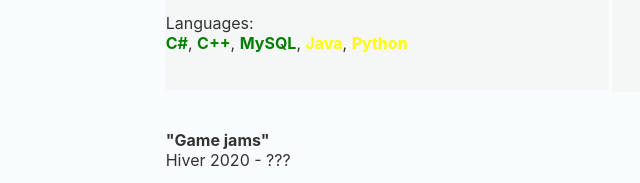
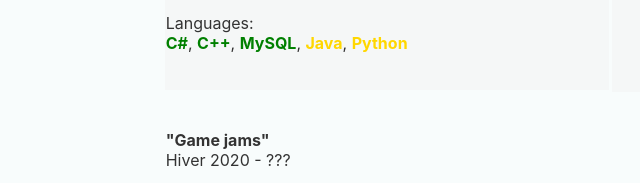
Before and after one commit to Jirushi-I/cv, a plain HTML site: page index.html in a window 1280 px wide. Shown: the part 612-795 px from the top of the page, 414-1054 px from the left. Drawn offline with Linux system fonts and the light colour scheme.

Commit message:
Update index.html

```diff
--- a/index.html
+++ b/index.html
@@ -63,7 +63,7 @@ table {
 <p><span style="color: #333333;"><strong>Game Maker/GM:Studio</strong> - 9 ans</span></p>
 <p><span style="color: #333333;"><strong>Suite Office/Google</strong></span></p>
 <p><span style="color: #333333;">Logiciels connexe:<strong><br>Photoshop</strong>, <strong>FMOD Studio</strong>, <strong>Blender...</strong></span></p>
-<p><span style="color: #333333;">Languages:<strong style="color: green;"><br>C#</strong>, <strong style="color: green;">C++</strong>, <strong style="color: green;">MySQL</strong>, <strong style="color: yellow;">Java</strong>, <strong style="color: yellow;">Python</strong></span></p><br>
+<p><span style="color: #333333;">Languages:<strong style="color: green;"><br>C#</strong>, <strong style="color: green;">C++</strong>, <strong style="color: green;">MySQL</strong>, <strong style="color: gold;">Java</strong>, <strong style="color: gold;">Python</strong></span></p><br>
 </td>
 <td style="width: 30.1744%; border-style: none;">&nbsp;</td>
 </tr>
```
